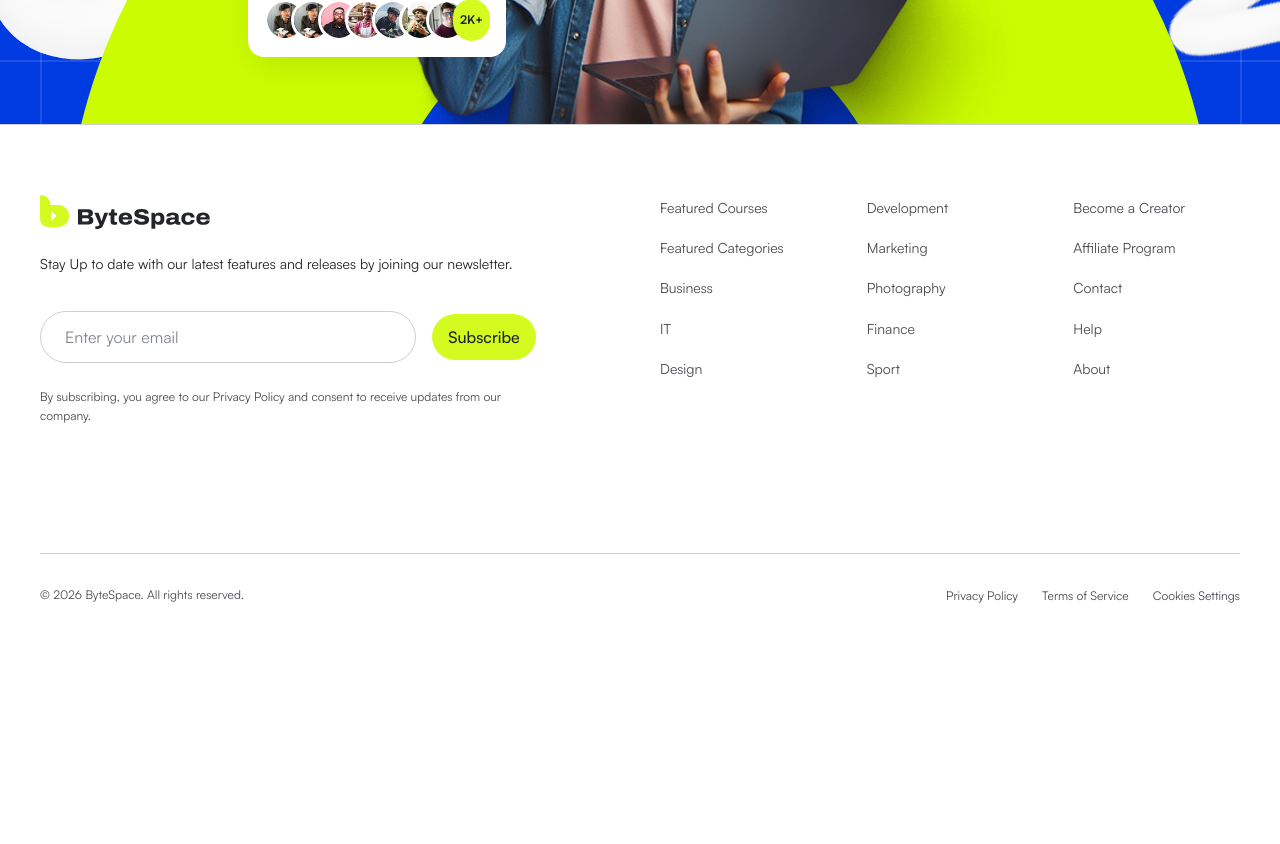
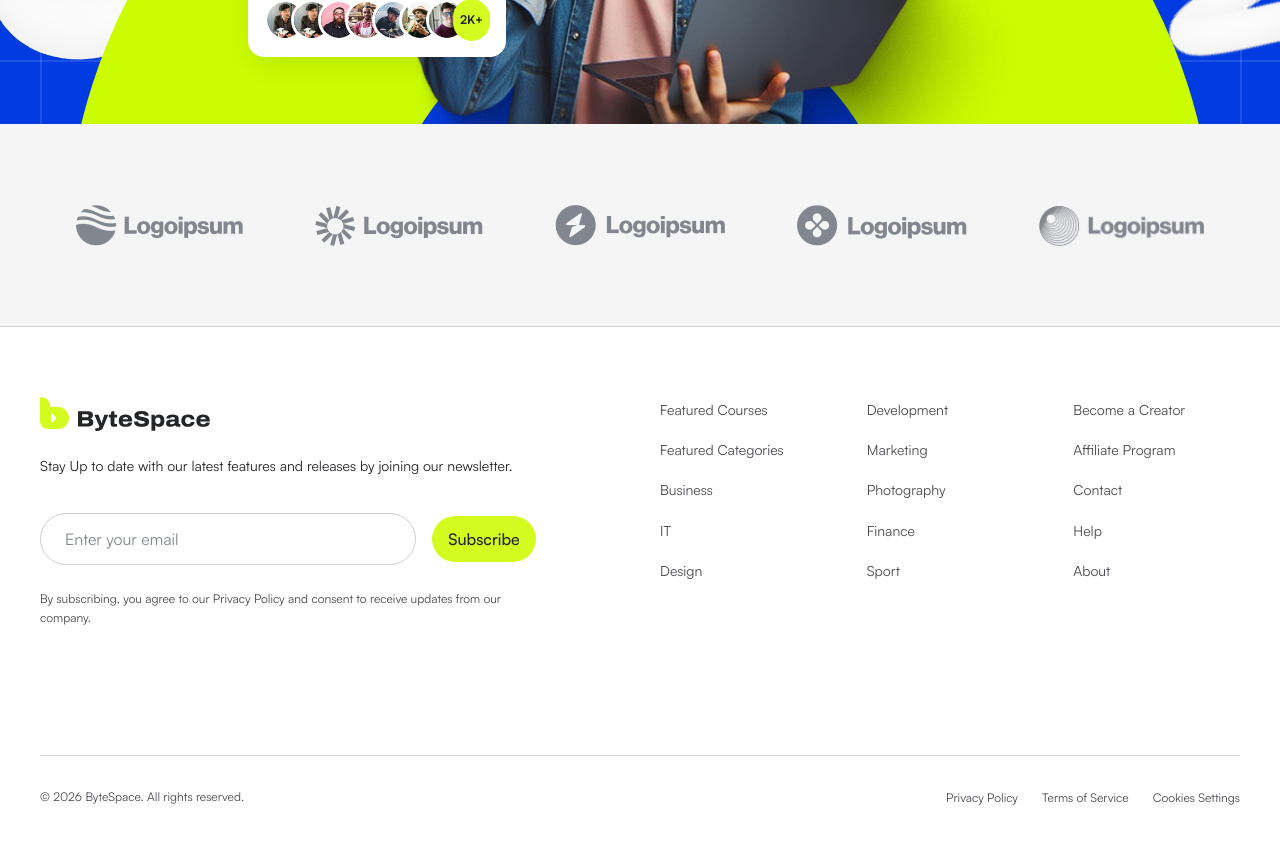
Before and after one commit to HasnathAhmedTamim/bytespace-frontend, a Next.js app: page / in a window 1280 px wide. Shown: the part 900-1744 px from the top of the page. Before the commit the page ends 1550 px from the top, so only its background shows below. Built offline with nearby package versions, Linux system fonts and the light colour scheme.

Commit message:
feat(home): add partner logos strip

```diff
--- a/src/app/(site)/page.tsx
+++ b/src/app/(site)/page.tsx
@@ -1,9 +1,11 @@
 import { HeroSection } from "@/components/sections/home/hero-section";
+import { PartnersSection } from "@/components/sections/home/partners-section";
 
 export default function HomePage() {
   return (
     <>
       <HeroSection />
+      <PartnersSection />
     </>
   );
 }
--- /dev/null
+++ b/src/components/sections/home/partners-section.tsx
@@ -0,0 +1,26 @@
+import Image from "next/image";
+
+import { Container } from "@/components/shared/container";
+import { images } from "@/constants/images";
+
+export function PartnersSection() {
+  return (
+    <section aria-label="Our partners" className="bg-neutral-50 py-10 md:py-14 xl:pt-20.25 xl:pb-20">
+      <Container>
+        <ul className="flex flex-wrap items-center justify-center gap-x-5 gap-y-6 sm:gap-x-6 lg:gap-x-10 xl:gap-x-18">
+          {images.partners.map((src) => (
+            <li key={src}>
+              <Image
+                src={src}
+                alt="Logoipsum"
+                width={169}
+                height={41}
+                className="h-6 w-auto sm:h-7 lg:h-9 xl:h-10.25"
+              />
+            </li>
+          ))}
+        </ul>
+      </Container>
+    </section>
+  );
+}
--- a/src/constants/images.ts
+++ b/src/constants/images.ts
@@ -22,11 +22,11 @@ export const images = {
     "/images/avatars/avatar-8.png",
   ],
   partners: [
-    "/images/partners/partner-1.png",
     "/images/partners/partner-2.png",
     "/images/partners/partner-3.png",
     "/images/partners/partner-4.png",
     "/images/partners/partner-5.png",
+    "/images/partners/partner-1.png",
   ],
   courses: {
     figma: "/images/courses/course-figma.png",
```
